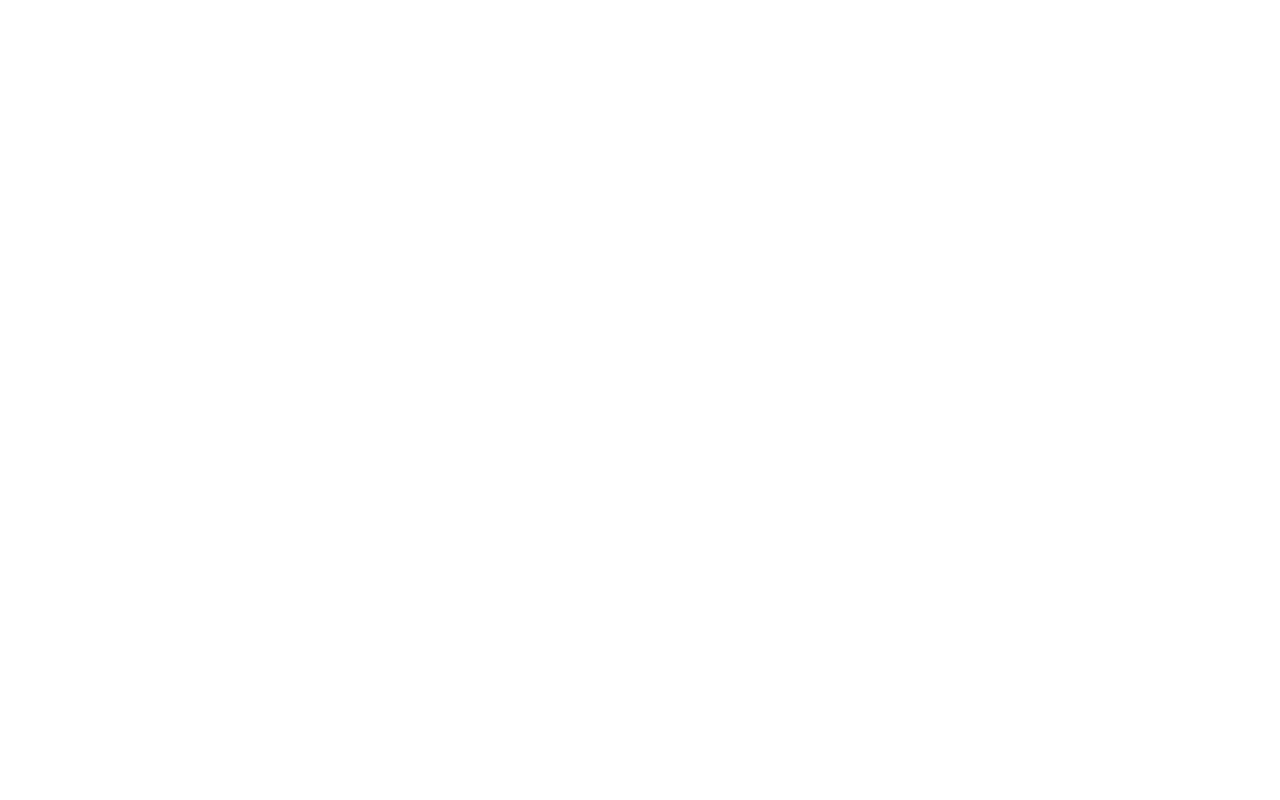
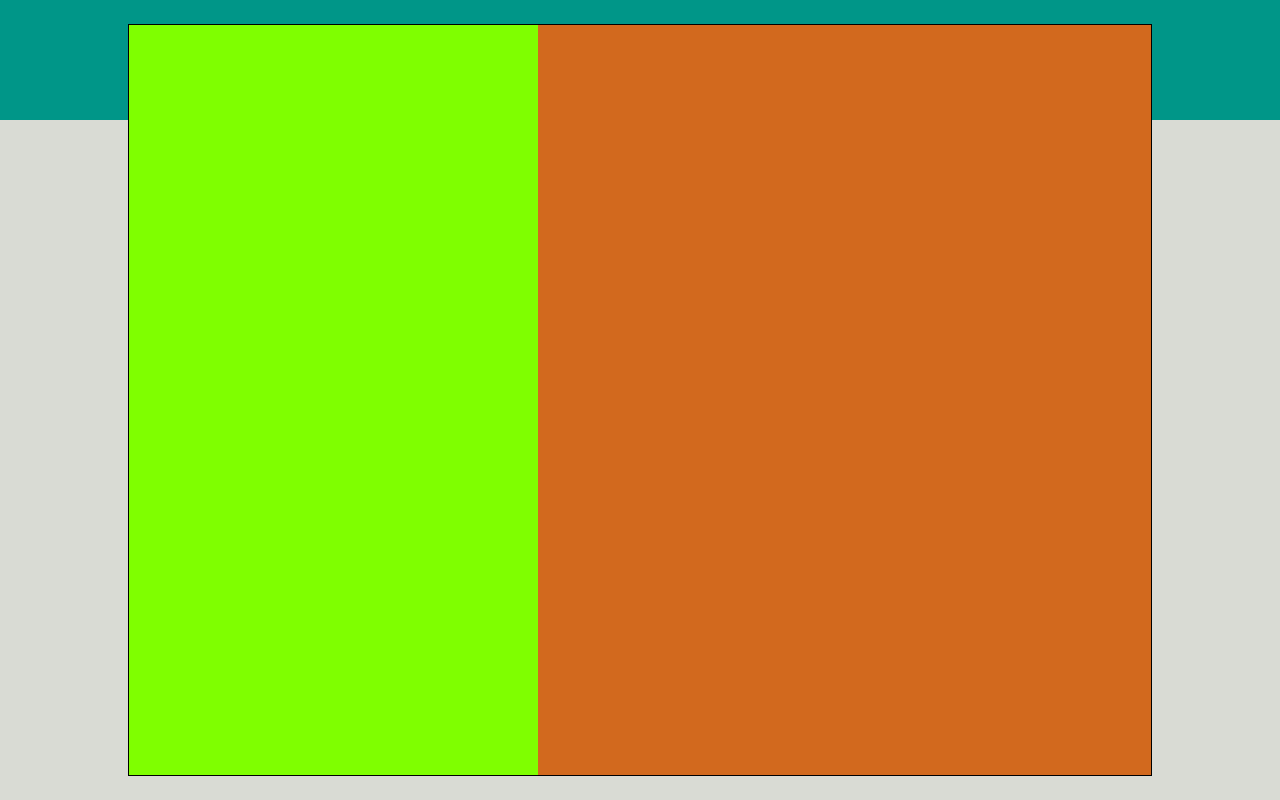
Before and after one commit to nespolisimmaco/vue-boolzapp, a plain HTML site: page index.html in a window 1280 px wide. Drawn offline with nearby package versions, Linux system fonts and the light colour scheme.

Commit message:
Add: Main layout

```diff
--- a/css/style.css
+++ b/css/style.css
@@ -8,4 +8,36 @@
 /* ********** GENERAL ********** */
 body {
     font-family: 'Open Sans', sans-serif;
+    background: linear-gradient(180deg, #009688 15%, #d9dbd4 15% 100%);
 }
+
+/* ********** MAIN ********** */
+.wrapper {
+    height: 100vh;
+    width: 100%;
+    padding: 1.5rem 0;
+}
+
+.container {
+    width: 80%;
+    margin: 0 auto;
+    height: 100%;
+    min-width: 800px;
+    display: flex;
+    /* debug */
+    border: 1px solid black;
+}
+
+.users-col {
+    height: 100%;
+    width: 40%;
+    /* debug */
+    background-color: chartreuse;
+}
+
+.chat-col {
+    height: 100%;
+    width: 60%;
+    /* debug */
+    background-color: chocolate;
+}
--- a/index.html
+++ b/index.html
@@ -16,7 +16,24 @@
 </head>
 <body>
     <div id="app">
+        <main>
+            <!-- Wrapper -->
+            <div class="wrapper">
+                <!-- Container (box with messages and users) -->
+                <div class="container">
+                    <!-- Left column with users -->
+                    <div class="users-col">
 
+                    </div>
+                    <!-- Right column with chat -->
+                    <div class="chat-col">
+
+                    </div>
+                <!-- End Container (box with messages and users) -->
+                </div>
+            </div>
+            <!-- End Wrapper -->
+        </main>
     </div>
     <!-- Javascript -->
     <script src="js/data.js"></script>
```
